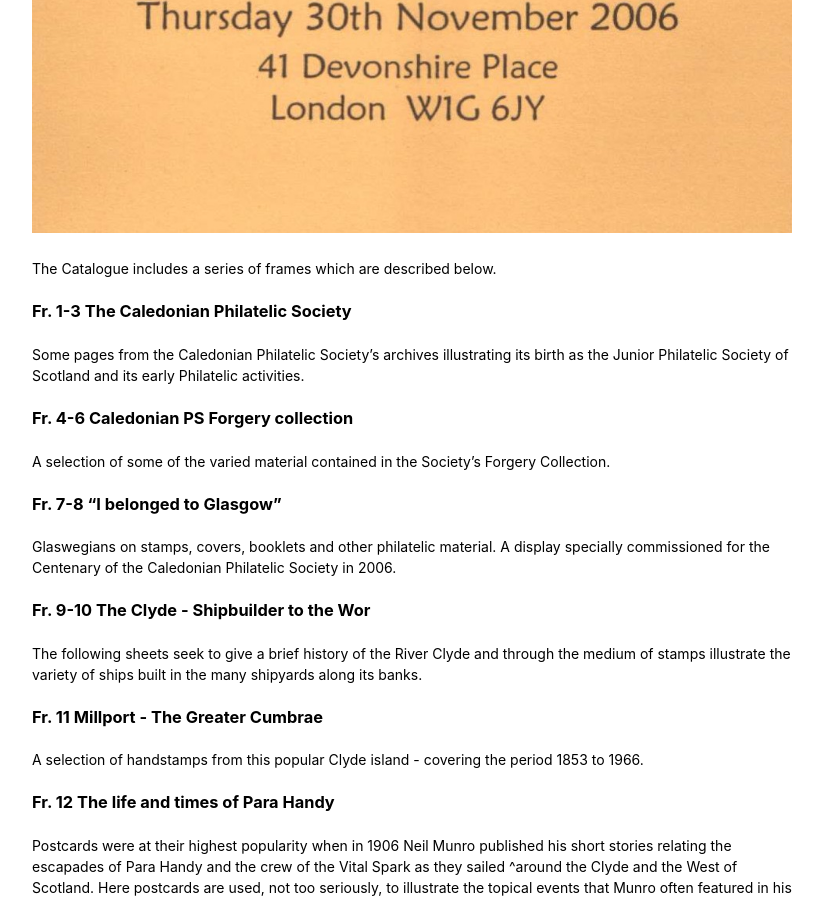
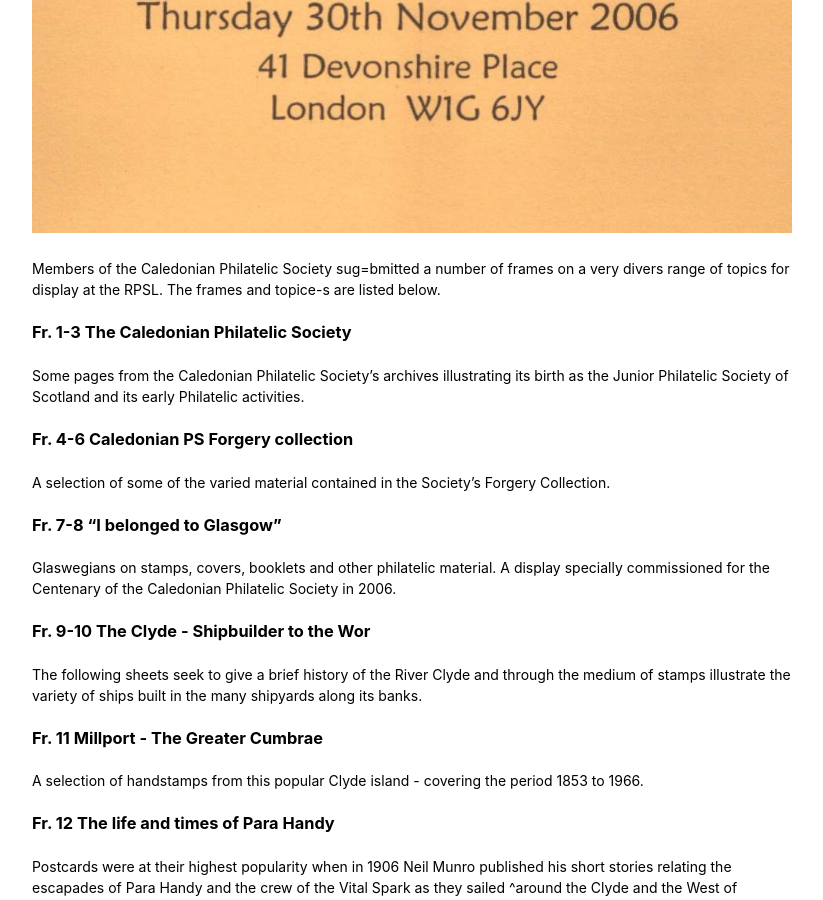
Before and after one commit to astalker/caledonian-stamps, a Jekyll site: the page built from history.md, in a window 1280 px wide and 900 px high, scrolled down 7131 px. Shown: the whole window, without its empty margins (338-1161 px from the left). Built offline with Jekyll 4.4.1, drawn with Linux system fonts in a browser that asks for light colours; our own code applies the rules of GitHub Pages for plain Markdown files; some of the changed text lies outside the part shown.

Commit message:
Wording on RPSL added

```diff
--- a/history.md
+++ b/history.md
@@ -112,11 +112,11 @@ The Society wishes to thank the following members who have contributed selection
 
 <p style="text-align: center;line-height:3em;margin:20px 80px">Raymond Baldock, Alan Blakeley, Colin Breddy, Bill Colley, Michael Cooke, James Cunningham, Iain Dyce, Ian Evans, Stewart Gardiner, Bob Gray, Ian Hamilton, Graham Hoey, Jack Kilpatrick, Willie King, Sandy MacCalman, Paul McGowan, Dave Matthews, Chris Moffat, Margaret Morris, Jim Moir, Elizabeth Nairn, Bill Neithercut, Ken Norris, Gordon Shepherd, Ian Smith, Joan Trew, Alan Wishart, Russell Walker, Derek Wiltshire, Terry Woods, David Woolley.</p>
 
-The following image shows the cover of the catalogue of display given to RPSL.
+The following image shows the cover of the catalogue of the display given to RPSL.
 
 ![Catalogue of Display](images/img0002.JPG)
 
-The Catalogue includes a series of frames which are described below.
+Members of the Caledonian Philatelic Society sug=bmitted a number of frames on a very divers range of topics for display at the RPSL. The frames and topice-s are listed below.
 
 ### Fr. 1-3   The Caledonian Philatelic Society
 
```
